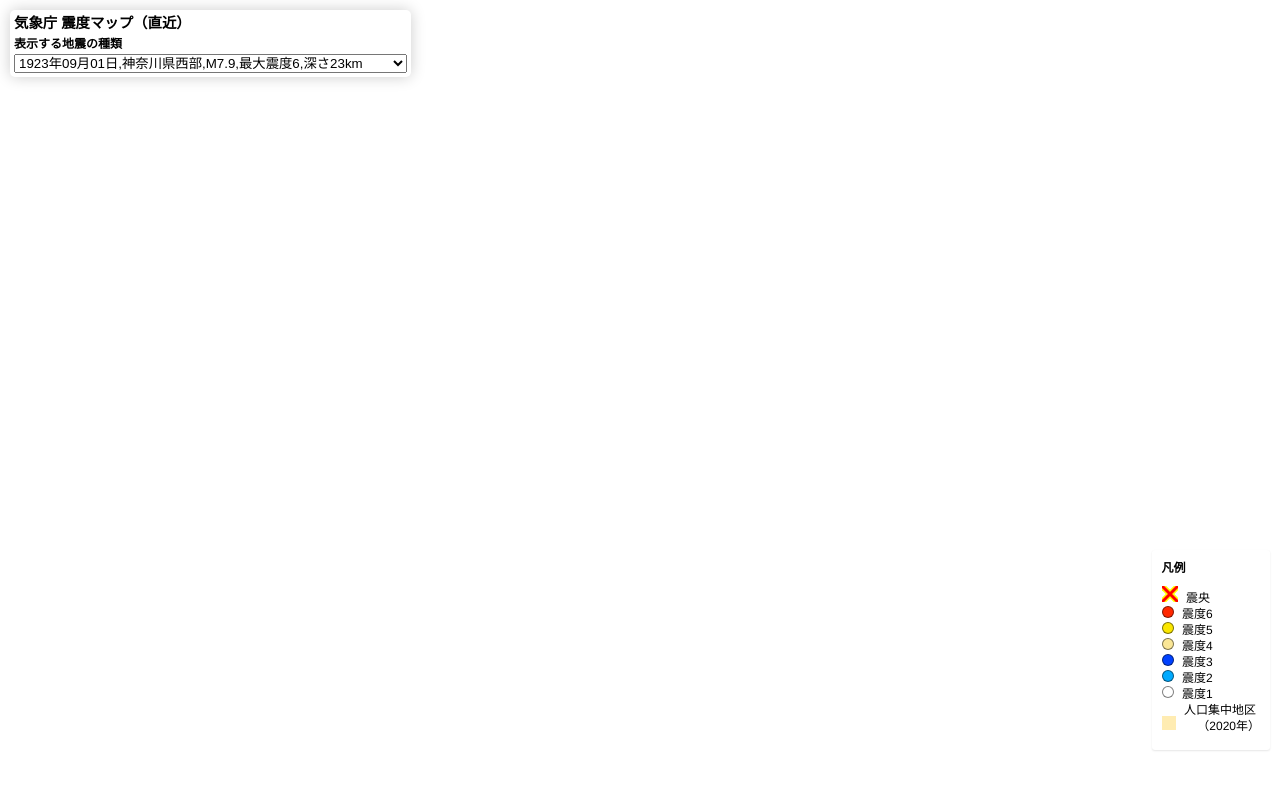
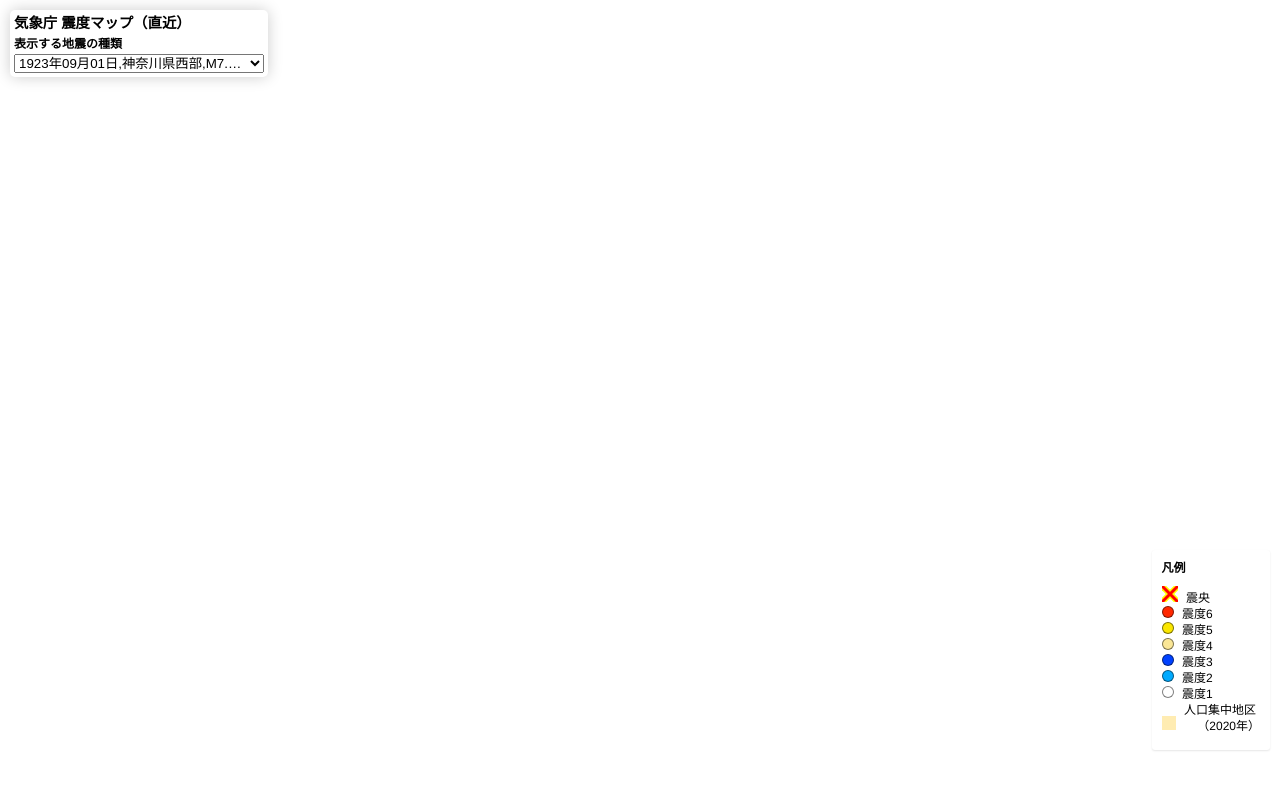
Before and after one commit to shiwaku/jma-earthquake-data-converter, a plain HTML site: page index.html in a window 1280 px wide. Drawn offline with nearby package versions, Linux system fonts and the light colour scheme; a script that the page names is missing.

Commit message:
プルダウン調整

```diff
--- a/index.html
+++ b/index.html
@@ -29,7 +29,8 @@
         .map-overlay {
             font: 12px/20px 'Helvetica Neue', Arial, Helvetica, sans-serif;
             position: absolute;
-            width: auto;
+            /*width: auto;*/
+            width: 250px;
             top: 0;
             left: 0;
             padding: 10px;
@@ -165,11 +166,19 @@
             background: rgba(255, 255, 255, 1);
             box-shadow: 0 0 15px rgba(0, 0, 0, 0.2);
             border-radius: 5px;
-            width: fit-content;
+            /*width: fit-content;*/
+            width: 250px;
             position: absolute;
             top: 10px;
             left: 10px;
             z-index: 10;
+        }
+
+        #earthquake select {
+            width: 100%;
+            white-space: nowrap;
+            overflow: hidden;
+            text-overflow: ellipsis;
         }
     </style>
 
```
